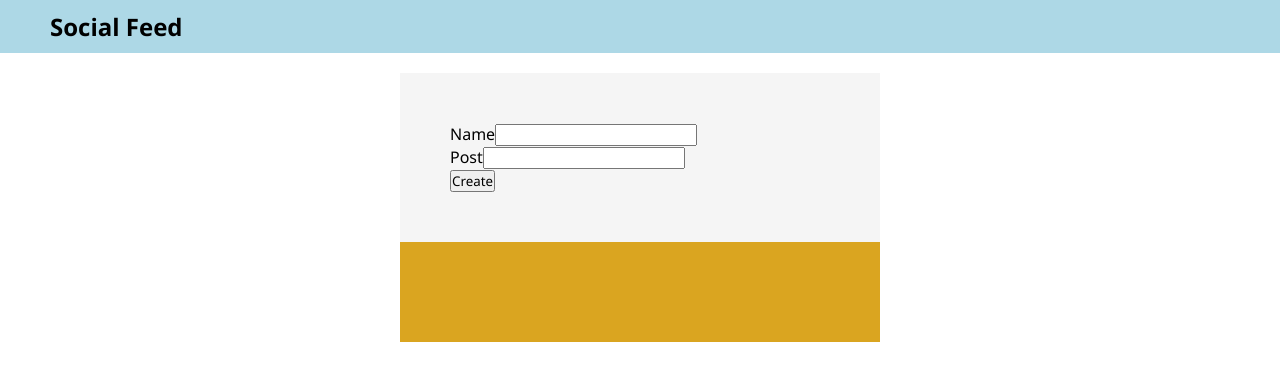
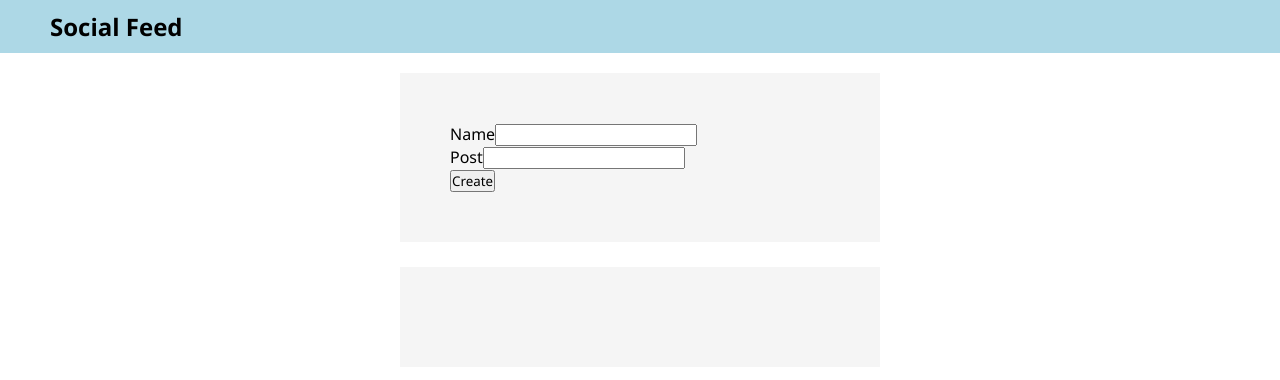
Before and after one commit to mikefocken/soicial_feed-project, a React (Create React App) app: page / in a window 1280 px wide. Shown: the top 380 px of the page. Built offline with nearby package versions, Linux system fonts and the light colour scheme.

Commit message:
save final

```diff
--- a/src/App.css
+++ b/src/App.css
@@ -8,16 +8,29 @@
 
 .flex-container {
     display:direction;
+    border-radius: 20px;
     padding: 20px 400px;
-    gap: 50px
+    gap: 100
+
 }
 
 .flex-item{
     background-color: whitesmoke ;
+    flex: 1;
     border: 10px 20px ;
     padding: 50px 50px;
 }
-.flex-item2{
-    background-color: goldenrod ;
+flex-item1{
+      margin: left 20px; ;
+    border: 10px 20px ;
     padding: 50px 50px;
 }
+
+
+
+.flex-item2{
+    background-color: whitesmoke ;
+    margin-top: 25px;
+    border:40px;
+    padding: 50px 50px;
+}
--- a/src/components/CPostForm/CPostForm.css
+++ b/src/components/CPostForm/CPostForm.css
@@ -2,3 +2,7 @@ cpostform{
     background-color: whitesmoke ;
     padding: 50px 50px;
 }
+.labelwithmargin{
+    margin:40;
+
+}
--- a/src/components/CPostForm/CPostForm.jsx
+++ b/src/components/CPostForm/CPostForm.jsx
@@ -1,25 +1,25 @@
 import React, { useState } from "react";
 import "./CPostForm.css";
 
-const CPostForm = ({onNewPost}) => {
+const CPostForm = ({ onNewPost }) => {
   const [name, setName] = useState("");
   const [post, setPost] = useState("");
 
-
   const handleSubmit = (e) => {
     e.preventDefault();
-    const formData ={
-       name,
-       postMessage:post,
-    }
-   onNewPost(formData);
+    const formData = {
+      name,
+      postMessage: post,
+    };
+    onNewPost(formData);
   };
   return (
     <form onSubmit={handleSubmit} className="flex-item">
-      <div>
+      <div className="flexitem1">
         <label>Name</label>
-        <input value={name} onChange={(e) => setName(e.target.value)} />
+        <input value={name} onChange={(e) => setName(e.target.value)}/>
       </div>
+
       <div>
         <label>Post</label>
         <input value={post} onChange={(e) => setPost(e.target.value)} />
--- a/src/components/Post/Post.css
+++ b/src/components/Post/Post.css
@@ -1,3 +1,10 @@
+.active-btn1{
+    background-color:blue;
+    margin-right:20 ;
+    margin: bottom 75px; ;
+
+
+}
 .active-btn{
     background-color:orangered;
     position:relative;
--- a/src/components/Post/Post.jsx
+++ b/src/components/Post/Post.jsx
@@ -15,7 +15,7 @@ const Post = ({ postObj }) => {
     setIsDisLike(!isDisLike);
   };
 
-  const btnLikeClass = isLike ? 'active-btn' : '';
+  const btnLikeClass = isLike ? 'active-btn1' : '';
   const btnDisLikeClass = isDisLike ? 'active-btn' : '';
 
   return (
```
